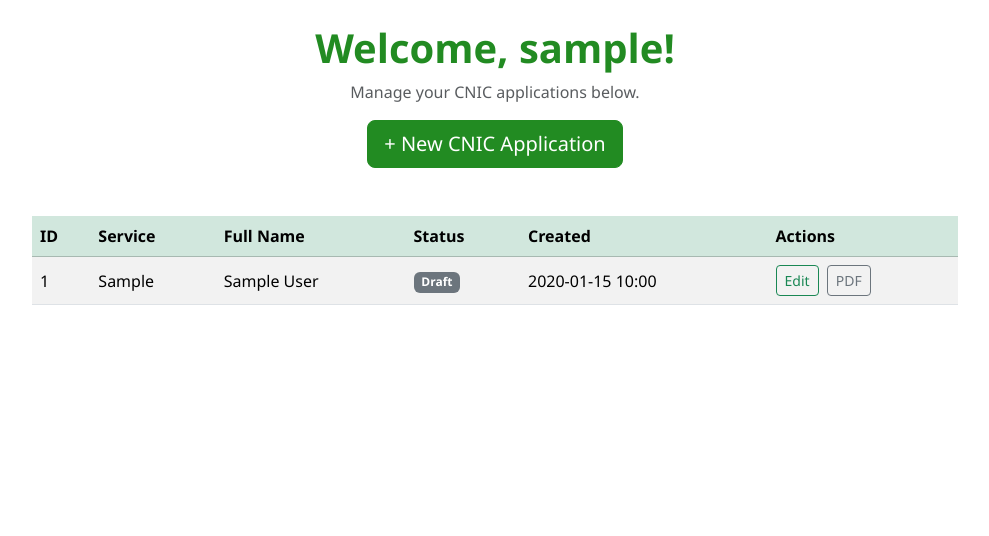
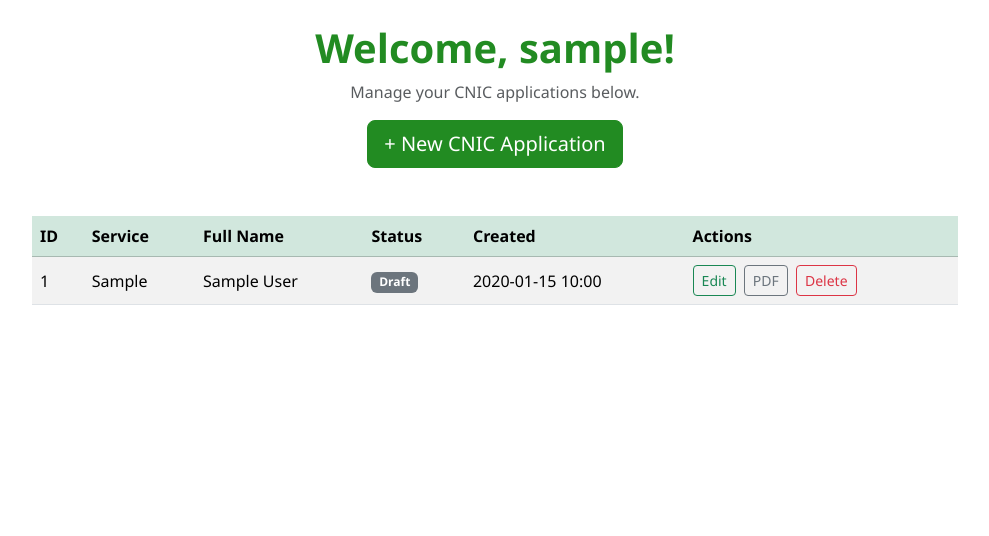
Before and after one commit to Spectre206/smartform, a Django app: page /dashboard/ in a window 1280 px wide. Shown: the part 56-592 px from the top of the page, without its empty margins (145-1134 px from the left). Run offline with Django 5.2, Linux system fonts and the light colour scheme; a user stored in the database is signed in; tables that the repository leaves empty hold one stand-in row (values such as "Sample post").

Commit message:
feat: delete application with confirmation dialog

```diff
--- a/applications/urls.py
+++ b/applications/urls.py
@@ -11,6 +11,7 @@ urlpatterns = [
     path('application/new/', views.create_application, name='create_application'),
     path('application/<int:pk>/edit/', views.edit_application, name='edit_application'),
     path('application/<int:pk>/upload/', views.upload_cnic, name='upload_cnic'),
+    path('application/<int:pk>/delete/', views.delete_application, name='delete_application'),
     path('application/<int:pk>/pdf/', views.generate_pdf, name='generate_pdf'),
     path('application/<int:pk>/validate/', views.validate_application, name='validate_application'),
 ]
--- a/applications/views.py
+++ b/applications/views.py
@@ -67,6 +67,15 @@ def edit_application(request, pk):
         'application': application,
         'title': 'Edit Application'
     })
+
+#------- Delete Application -------#
+@login_required
+def delete_application(request, pk):
+    application = get_object_or_404(Application, pk=pk, user=request.user)
+    if request.method == 'POST':
+        application.delete()
+        messages.success(request, "Application deleted successfully.")
+    return redirect('dashboard')
 
 @login_required
 def upload_cnic(request, pk):
--- a/templates/dashboard.html
+++ b/templates/dashboard.html
@@ -47,6 +47,13 @@
                                 <td>
                                     <a href="{% url 'edit_application' app.id %}" class="btn btn-sm btn-outline-success">Edit</a>
                                     <a href="{% url 'generate_pdf' app.id %}" class="btn btn-sm btn-outline-secondary ms-1">PDF</a>
+                                    <form method="post" action="{% url 'delete_application' app.id %}" style="display:inline;">
+                                        {% csrf_token %}
+                                        <button type="submit" class="btn btn-sm btn-outline-danger ms-1"
+                                                onclick="return confirm('Delete this application? This action cannot be undone.');">
+                                            Delete
+                                        </button>
+                                    </form>
                                 </td>
                             </tr>
                         {% endfor %}
```
